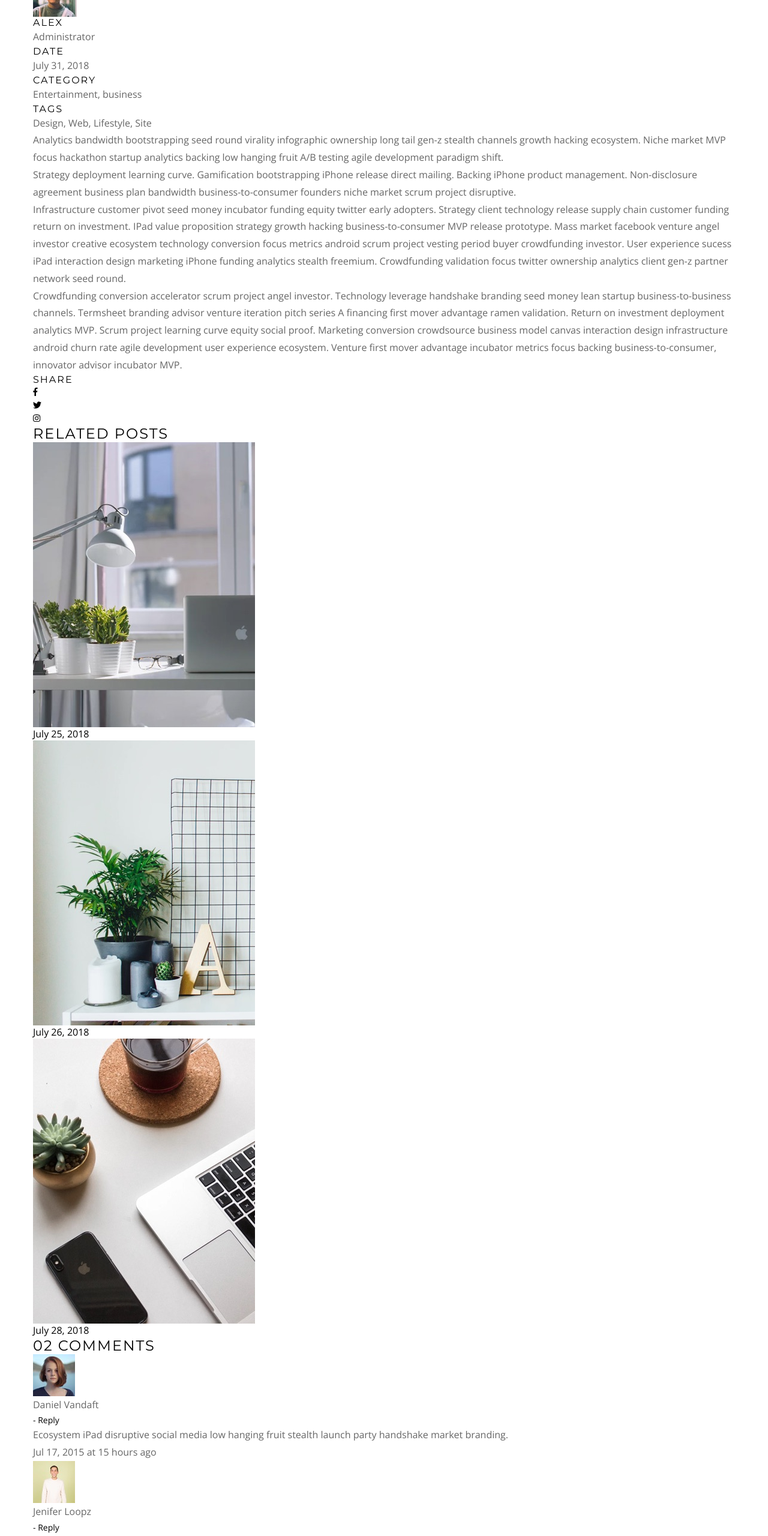
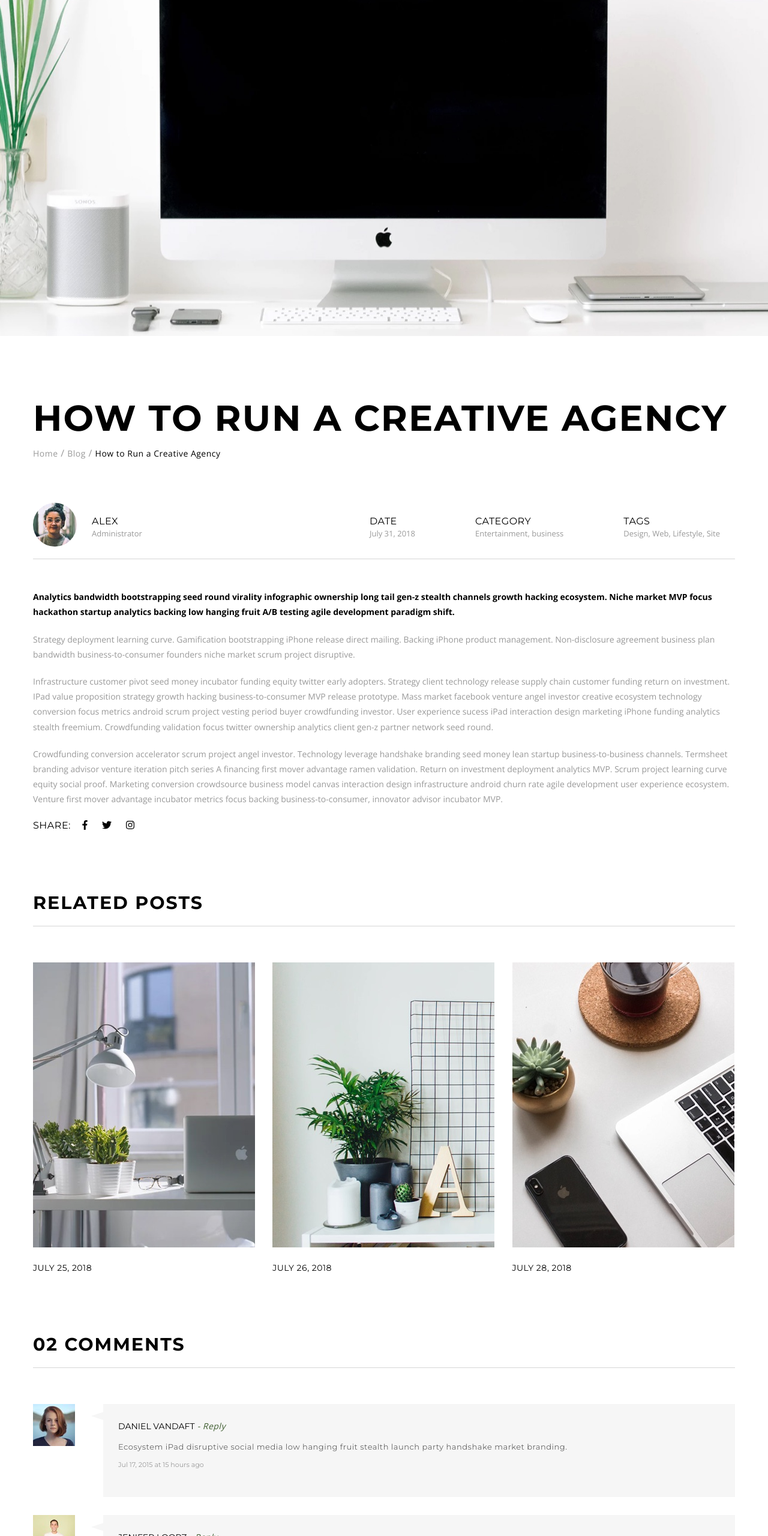
Before and after one commit to cndparaphrased/cindyPoonYeungProjectOne, a plain HTML site: page blog.html in a window 1280 px wide. Shown: the part 240-2800 px from the top of the page at 60% size. Drawn offline with nearby package versions, Linux system fonts and the light colour scheme.

Commit message:
mostly done

```diff
--- a/blog.html
+++ b/blog.html
@@ -7,7 +7,7 @@
     <link type="image/png" href="assets/favicon.png" rel="icon">
     <title>Creative Blog</title>
     <script defer src="https://use.fontawesome.com/releases/v5.2.0/js/all.js" integrity="sha384-4oV5EgaV02iISL2ban6c/RmotsABqE4yZxZLcYMAdG7FAPsyHYAPpywE9PJo+Khy" crossorigin="anonymous"></script>
-    <link href="https://fonts.googleapis.com/css?family=Montserrat:400,700|Open+Sans" rel="stylesheet">
+    <link href="https://fonts.googleapis.com/css?family=Montserrat:400,500,700|Open+Sans:400,700" rel="stylesheet">
     <link rel="stylesheet" href="styles/style.css">
 </head>
 <body>
@@ -42,7 +42,7 @@
     <!-- HEADER ENDS -->
 
     <!-- MAIN STARTS -->
-    <main>
+    <main class="blogPage">
         <div class="wrapper">
             <!-- CURRENT ARTICLE STARTS -->
             <article class="current">
@@ -53,15 +53,15 @@
                     <p>How to Run a Creative Agency</p>
                 </div>
 
-                <div class="postInfo">
-                    <div class="postInfoL">
+                <div class="postInfo clearfix">
+                    <div class="postInfoL clearfix">
                         <img src="assets/blog-2.jpeg" alt="Alex Mack">
                         <div class="postInfoData">
                             <h5>Alex</h5>
                             <p>Administrator</p>
                         </div>
                     </div>
-                    <div class="postInfoR">
+                    <div class="postInfoR clearfix">
                         <div class="postInfoData">
                             <h5>Date</h5>
                             <p>July 31, 2018</p>
@@ -85,7 +85,7 @@
                 </div>
 
                 <div class="sharePost">
-                    <h5>Share</h5>
+                    <h5>Share:</h5>
                     <ul class="social">
                         <li>
                             <a href="http://facebook.com" target="_blank">
@@ -110,7 +110,7 @@
             <!-- RELATED POSTS ASIDE STARTS -->
             <aside class="relatedPosts">
                 <h3>Related Posts</h3>
-                <div class="relatedPostsGrid">
+                <div class="relatedPostsGrid clearfix">
                     <figure>
                         <img src="assets/blog-3.jpeg" alt="White desk with a laptop and three plants on it; a lamp hovers overhead">
                         <figcaption>July 25, 2018</figcaption>
@@ -130,7 +130,7 @@
             <!-- COMMENTS SECTION STARTS -->
             <section class="comments">
                 <h3>02 Comments</h3>
-                <div class="commentOne">
+                <div class="comment commentOne clearfix">
                     <img src="assets/blog-6.jpeg" alt="Avatar of user Daniel Vandaft">
                     <div class="commentContainer">
                         <p>Daniel Vandaft</p>
@@ -139,7 +139,7 @@
                         <p>Jul 17, 2015 at 15 hours ago</p>
                     </div>
                 </div>
-                <div class="commentTwo">
+                <div class="comment commentTwo clearfix">
                     <img src="assets/blog-7.jpeg" alt="Avatar of user Daniel Vandaft">
                     <div class="commentContainer">
                         <p>Jenifer Loopz</p>
@@ -154,7 +154,7 @@
             <!-- LEAVE A COMMENT SECTION STARTS -->
             <section class="leaveComment">
                 <h3>Leave a comment</h3>
-                <form action="creativeagency.php" method="POST" class="commentsForm" name="commentsForm">
+                <form action="creativeagency.php" method="POST" class="commentsForm generalForm" name="commentsForm">
                     <label for="name" class="visuallyhidden">Name</label>
                     <input type="text" id="name" name="name" placeholder="Enter your name" required="true">
 
@@ -165,7 +165,7 @@
                     <input type="text" id="subject" name="subject" placeholder="Subject (Optional)">
 
                     <textarea name="message" cols="30" rows="10" placeholder="Here goes your comment"></textarea>
-                    <input type="submit" value="Submit comment">
+                    <input type="submit" class="submit" value="Submit comment">
                 </form>
             </section>
             <!-- LEAVE A COMMENT SECTION ENDS -->
--- a/styles/style.css
+++ b/styles/style.css
@@ -195,14 +195,14 @@ footer .subscription form {
     margin-top: 25px;
 }
 
-footer input[type=email] {
+form.subscribe input[type=email] {
     color: #666666;
     font-size: 1.3rem;
     padding: 15px 20px;
     border: none;
 }
 
-footer input[type=submit] {
+form.subscribe input[type=submit] {
     background: #c3dab7 url(../assets/arrow.png) center/50% no-repeat;
     border: none;
     float: right;
@@ -215,6 +215,61 @@ footer h1 {
     padding: 50px 0;
     border-top: 1px solid rgba(255, 255, 255, 0.1);
     font-size: 1.4rem;
+}
+
+/* FORM STYLES */
+form.generalForm {
+    margin: 75px 0 100px 0;
+    font-size: 0;
+}
+
+form.generalForm input, form.generalForm textarea {
+    font-size: 1.4rem;
+    color: #999999;
+}
+
+form.generalForm input:not(.submit):focus,
+form.generalForm textarea:focus {
+    color: #000;
+    border-bottom: 1px solid #000;
+}
+
+form.generalForm input:not(.submit) {
+    width: calc(96% / 3);
+    padding: 10px 0;
+    border: none;
+    border-bottom: 1px solid rgba(0, 0, 0, 0.2);
+}
+
+form.generalForm input[type=email] {
+    margin: 0 2%;
+}
+
+form.generalForm textarea {
+    width: 100%;
+    margin-top: 20px;
+    padding: 10px 0;
+    border: none;
+    border-bottom: 1px solid rgba(0, 0, 0, 0.2);
+    resize: none;
+}
+
+form.generalForm .submit {
+    background: none;
+    color: #000;
+    padding: 8px 0;
+    margin-top: 50px;
+    border: none;
+    border-bottom: 1px solid #000;
+    font-family: "Montserrat", sans-serif;
+    font-weight: 400;
+    letter-spacing: .1rem;
+    text-transform: uppercase;
+}
+
+form.generalForm .submit:hover {
+    border-bottom: 2px solid #000;
+    font-weight: 500;
 }
 
 /* - - - - - - - - - - INDEX.HTML STYLES - - - - - - - - - - */
@@ -455,14 +510,27 @@ section.portfolio .portfolioL {
 }
 
 /* - - - - - - - - - - CONTACT.HTML STYLES - - - - - - - - - - */
+
+    /* MAIN STYLES */
 main.contactPage .wrapper {
     position: relative;
 }
 
+main.contactPage {
+    background: url(../assets/contact-1.jpeg) top center no-repeat;
+}
+
 main.contactPage h2 {
+    padding: 125px 0 75px 0;
+}
+
+main.contactPage h2::before {
+    content: "";
+    width: 43px;
+    height: 3px;
+    background-color: #000;
     position: absolute;
-    top: -250px;
-    left: 0;
+    top: 80px;
 }
 
 main.contactPage h4 {
@@ -470,12 +538,10 @@ main.contactPage h4 {
     font-weight: 500;
 }
 
-main.contactPage h4:nth-of-type(1) {
-    margin: 150px 0 20px 0;
-}
-
 main.contactPage p {
     font-size: 1.4rem;
+    color: #999;
+    letter-spacing: .03rem;
 }
 
 main.contactPage .contactTypes {
@@ -505,47 +571,213 @@ main.contactPage .contactTypes {
     font-weight: 500;
 }
 
+main.contactPage .contactTypes p {
+    color: #666666;
+}
+
 .contactTypes a {
     color: #666666;
     letter-spacing: .07rem;
 }
 
-form.contactUs {
-    margin: 50px 0 100px 0;
-    font-size: 1.4rem;
+form.contactUs .submit {
+    border-bottom: 2px solid #000;
+    font-weight: 500;
 }
 
-form.contactUs input:not(.submit) {
-    width: calc(33.33% - 20px);
-    margin-right: 20px;
-    padding: 10px 0;
-    border: none;
-    border-bottom: 1px solid rgba(0, 0, 0, 0.5);
-}
-
-form.contactUs #subject {
-    margin-right: 0;
-}
-
-form.contactUs textarea {
-    width: 100%;
-    margin-top: 20px;
-    padding: 10px 0;
-    border: none;
-    border-bottom: 1px solid rgba(0, 0, 0, 0.5);
-    resize: none;
-}
-
-form.contactUs .submit {
-    background: none;
-    padding: 10px 0;
-    margin-top: 50px;
-    border: none;
-    border-bottom: 2px solid #000;
-    font-family: "Montserrat", sans-serif;
-    font-weight: 500;
-    letter-spacing: .2rem;
-    text-transform: uppercase;
+form.contactUs .submit:hover {
+    font-weight: 700;
 }
 
 /* - - - - - - - - - - BLOG.HTML STYLES - - - - - - - - - - */
+    /* HEADER STYLES */
+header.blogPage {
+    background: url(../assets/blog-1.jpeg) center/cover no-repeat;
+    min-height: 100vh;
+}
+
+    /* MAIN STYLES */
+main.blogPage h3 {
+    font-size: 3rem;
+    font-weight: 700;
+    margin: 60px 0;
+    padding-bottom: 20px;
+    border-bottom: 1.5px solid rgba(204, 204, 204, 0.8);
+}
+
+        /* CURRENT ARTICLE STARTS */
+article.current {
+    margin: 100px 0;
+}
+
+article.current .blogNavPath {
+    margin: 10px 0;
+    color: #999999;
+    letter-spacing: .05rem;
+}
+
+article.current p,
+.blogNavPath a {
+    color: #999999;
+}
+
+.blogNavPath a:hover {
+    text-decoration: none;
+    color: #000;
+}
+
+article.current .blogNavPath p {
+    display: inline-block;
+    font-size: 1.4rem;
+    color: #000;
+}
+
+article.current .postInfo {
+    margin: 50px 0;
+    padding: 20px 0;
+    border-bottom: 1.5px solid rgba(204, 204, 204, 0.8);
+}
+
+.postInfo .postInfoL,
+.postInfoL img,
+.postInfoData {
+    float: left;
+}
+
+.postInfo .postInfoR {
+    float: right;
+}
+
+.postInfoL img {
+    border-radius: 50%;
+    margin-right: 25px;
+}
+
+.postInfoR .postInfoData {
+    padding: 0 25px;
+    margin-left: 50px;
+}
+
+.postInfoData {
+    position: relative;
+    top: 50%;
+    transform: translateY(50%);
+}
+
+.postInfoData h5,
+.sharePost h5 {
+    letter-spacing: .05rem;
+}
+
+.postInfoData p {
+    font-size: 1.3rem;
+}
+
+article.current .currentPost p {
+    font-size: 1.4rem;
+    margin-bottom: 20px;
+}
+
+.currentPost p:first-child {
+    font-weight: 700;
+    color: #000;
+}
+
+.sharePost h5,
+.sharePost ul,
+.sharePost ul li {
+    display: inline-block;
+    margin-right: 15px;
+}
+
+.sharePost svg {
+    font-size: 1.6rem;
+    margin-right: 5px;
+}
+
+        /* RELATED POSTS ASIDE STYLES */
+.relatedPostsGrid figure {
+    float: left;
+}
+
+.relatedPostsGrid figure:nth-of-type(2) {
+    margin: 0 2.5%;
+}
+
+.relatedPostsGrid figcaption {
+    font-family: "Montserrat", sans-serif;
+    font-size: 1.4rem;
+    text-transform: uppercase;
+    letter-spacing: .05rem;
+    margin: 25px 0;
+}
+
+        /* COMMENTS SECTION STARTS */
+section.comments {
+    margin: 75px 0;
+}
+
+section.comments .comment {
+    margin-bottom: 30px;
+}
+
+.comment img {
+    float: left;
+}
+
+.comment .commentContainer {
+    float: right;
+    width: 90%;
+    background-color: #f6f6f6;
+    padding: 20px 25px 40px 25px;
+    position: relative;
+}
+
+.comment .commentContainer::before {
+    content: "";
+    display: block;
+    width: 0;
+    position: absolute;
+    top: 10px;
+    left: -20px;
+    border-width: 10px 30px 10px 0;
+    border-style: solid;
+    border-top-color: transparent;
+    border-right-color: #f6f6f6;
+    border-bottom-color: transparent;
+    border-left-color: #f6f6f6;
+}
+
+.commentContainer p {
+    font-family: "Montserrat", sans-serif;
+    font-size: 1.4rem;
+    line-height: 2.5;
+}
+
+.commentContainer p:first-child {
+    text-transform: uppercase;
+    color: #000;
+    display: inline-block;
+}
+
+.commentContainer a {
+    font-style: italic;
+    color: #405e31;
+    letter-spacing: .05rem;
+}
+
+.commentContainer a:hover {
+    font-weight: 700;
+    text-decoration: none;
+}
+
+.commentContainer p:nth-of-type(2) {
+    font-size: 1.3rem;
+    color: #666666;
+    letter-spacing: .05rem;
+}
+
+.commentContainer p:last-child {
+    font-size: 1.1rem;
+    color: #999;
+}
```
Also changed, not shown: contact.html (+2 -2 lines).
